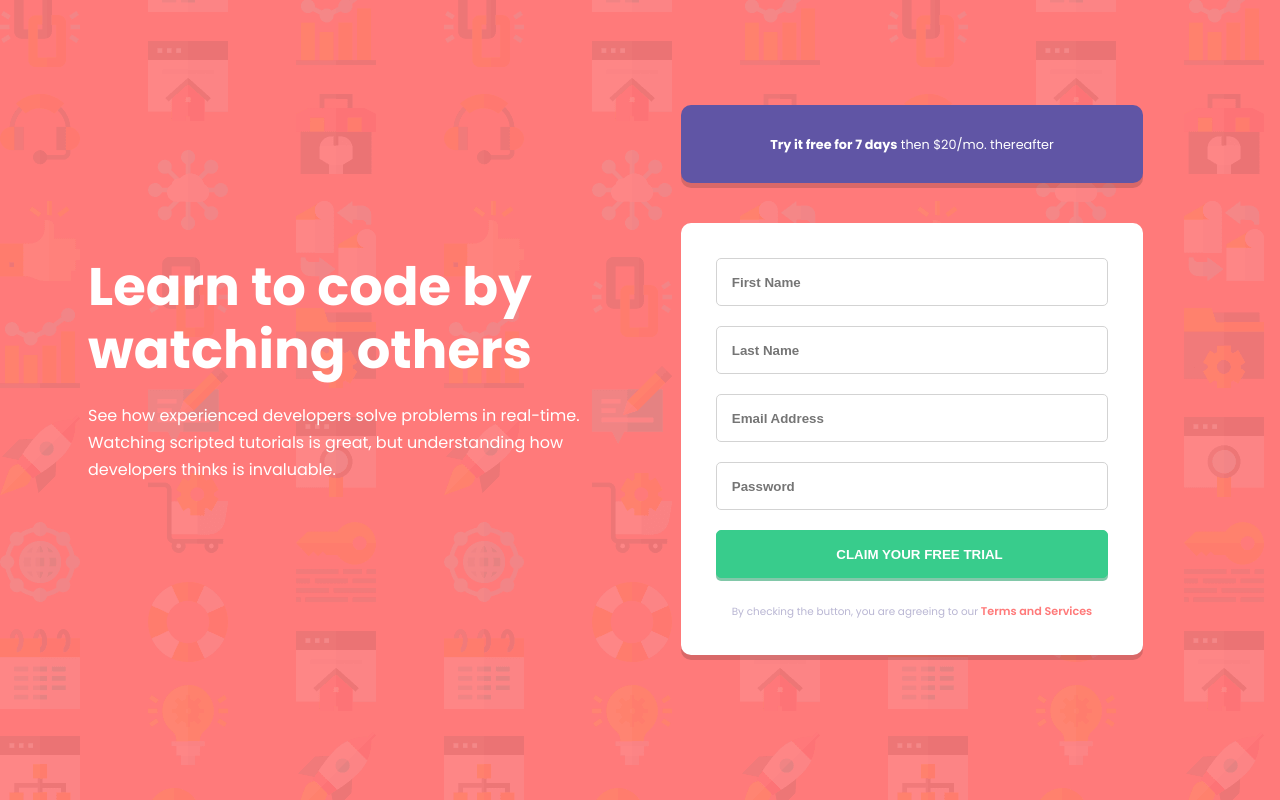
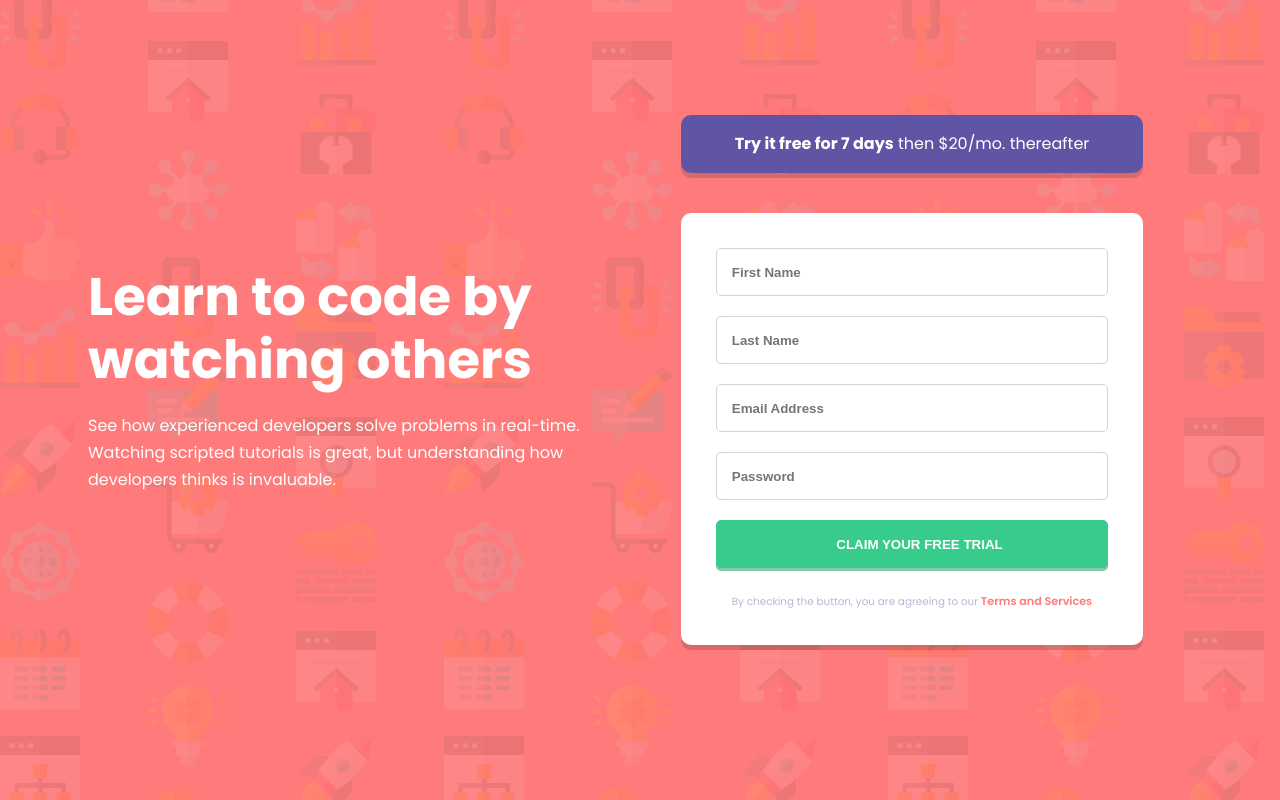
Before and after one commit to bazifabdullah/intro-component-with-signup-form, a plain HTML site: page index.html in a window 1280 px wide. Drawn offline with Linux system fonts and the light colour scheme.

Commit message:
minor adjustments

```diff
--- a/index.html
+++ b/index.html
@@ -7,10 +7,10 @@
     <title>Sign Up Form</title>
 </head>
 <body>
-    <section class="description">
+    <article class="description">
         <h1>Learn to code by watching others</h1>
         <p>See how experienced developers solve problems in real-time. Watching scripted tutorials is great, but understanding how developers thinks is invaluable.</p>
-    </section>
+    </article>
     <section class="intro-form">
         <div class="free-trial">
             <p><span class="trial-limit">Try it free for 7 days</span> then $20/mo. thereafter</p>
@@ -20,7 +20,7 @@
             <input type="text" placeholder="Last Name" name="Last Name" required>
             <input type="email" placeholder="Email Address" name="Email" required>
             <input type="password" placeholder="Password" name="Password" minlength="8" required>
-            <input type="submit" action="#" method="post" value="CLAIM YOUR FREE TRIAL" class="button">
+            <input type="submit" value="CLAIM YOUR FREE TRIAL" class="button">
             <p>By checking the button, you are agreeing to our <span class="Terms">Terms and Services</span></p>
         </div>
     </section>
--- a/styles.css
+++ b/styles.css
@@ -51,12 +51,16 @@ body {
     font-size: 0.8rem;
     background-color: var(--blue);
     color: white;
-    padding: 15px 70px;
+    padding: 0 40px;
     border-radius: 10px;
     width: 85%;
     height: 78px;
+    margin: 0 auto;
+    display: flex;
     text-align: center;
-    margin: 0 auto;
+    align-items: center;
+    justify-content: center;
+    font-size: 14px;
 }
 
 .free-trial span {
@@ -126,12 +130,6 @@ body {
     box-shadow: 0px 5px rgba(0, 0, 0, 0.15);
 }
 
-@media only screen and (min-width: 499px) {
-    .free-trial p {
-        padding-top: 15px;
-    }
-}
-
 @media only screen and (min-width: 1000px) {
     body {
         margin: 0 auto;
@@ -158,6 +156,11 @@ body {
         text-align: left;
     }
 
+    .free-trial {
+        height: 58px;
+        font-size: 16px;
+    }
+
     .intro-form {
         width: 85%;
     }
```
